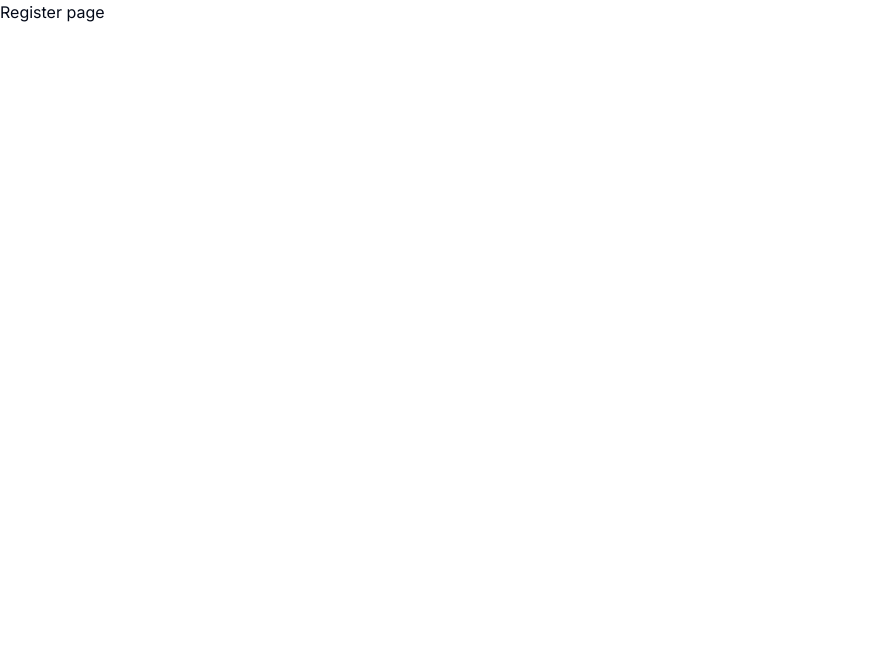
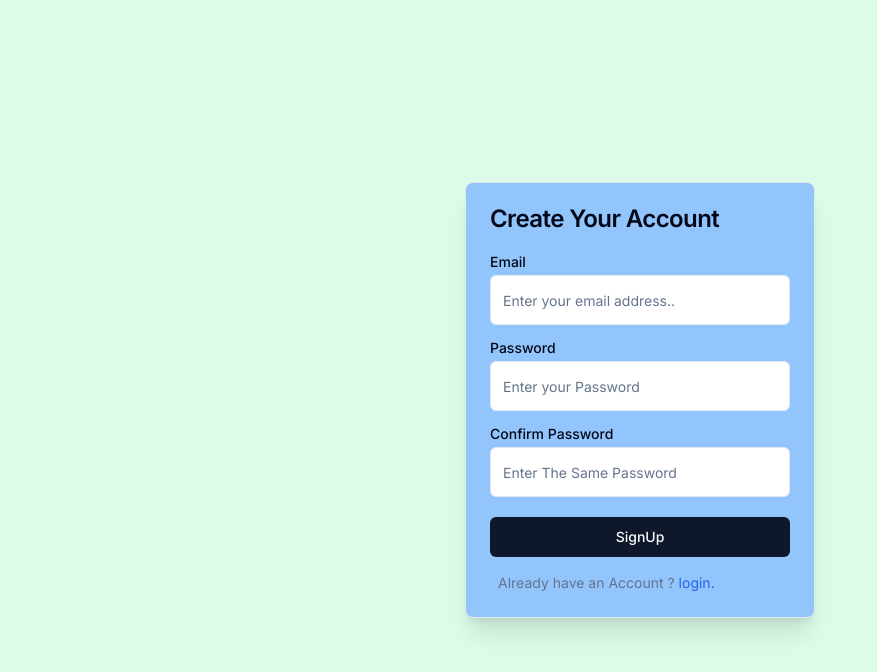
Before and after one commit to Anirbandasjoy/StayManager-Client125, a Next.js app: page /register in a window 1280 px wide. Shown: the top 672 px of the page, without its empty margins (0-877 px from the left). Built offline with nearby package versions, Linux system fonts and the light colour scheme.

Commit message:
register page

```diff
--- a/src/app/(auth)/login/page.tsx
+++ b/src/app/(auth)/login/page.tsx
@@ -13,6 +13,7 @@ import { Label } from "@/components/ui/label";
 import { toast } from "@/components/ui/use-toast";
 import { useLoginMutation } from "@/redux/api/baseApi";
 import { useRouter } from "next/navigation";
+import Link from "next/link";
 
 interface IFormInputs {
   email: string;
@@ -50,9 +51,6 @@ const Login = () => {
       <Card className="w-[350px] bg-blue-300 shadow-xl">
         <CardHeader>
           <CardTitle>Please Login</CardTitle>
-          <CardDescription>
-            Already created Account please login.
-          </CardDescription>
         </CardHeader>
         <CardContent>
           <form onSubmit={handleSubmit(onSubmit)}>
@@ -121,6 +119,9 @@ const Login = () => {
             <Button type="submit" className="w-full mt-5">
               {isLoading ? "Loading..." : "Login"}
             </Button>
+            <CardDescription className="mt-4 ms-2">
+            Have no account ? <Link href={'/register'} className="text-blue-600"> Create </Link> new Accounts
+          </CardDescription>
           </form>
         </CardContent>
       </Card>
--- a/src/app/(auth)/register/page.tsx
+++ b/src/app/(auth)/register/page.tsx
@@ -1,7 +1,167 @@
-import React from "react";
+"use client";
+import { useForm, Controller, SubmitHandler } from "react-hook-form";
+import { Button } from "@/components/ui/button";
+import {
+  Card,
+  CardContent,
+  CardDescription,
+  CardHeader,
+  CardTitle,
+} from "@/components/ui/card";
+import { Input } from "@/components/ui/input";
+import { Label } from "@/components/ui/label";
+import { toast } from "@/components/ui/use-toast";
+import { useLoginMutation } from "@/redux/api/baseApi";
+import { useRouter } from "next/navigation";
+import Link from "next/link";
+
+interface IFormInputs {
+  email: string;
+  password: string;
+}
+
 
 const Register = () => {
-  return <div>Register page</div>;
+
+  const router = useRouter();
+  const [setLogin, { data, isLoading }] = useLoginMutation();
+  const {
+    control,
+    handleSubmit,
+    formState: { errors },
+  } = useForm<IFormInputs>();
+  const onSubmit: SubmitHandler<IFormInputs> = async (data) => {
+    try {
+      await setLogin({ email: data.email, password: data.password }).unwrap();
+      toast({
+        title: "Login Successfully.",
+      });
+      router.push("/");
+    } catch (error) {
+      console.error("Failed to login:", error);
+      toast({
+        variant: "destructive",
+        title: "Invalid Creadential.",
+        description: "There was a problem with your request.",
+      });
+    }
+  };
+  console.log(data);
+
+  return (
+    <>
+      <div className="flex h-screen w-full justify-center items-center bg-green-100">
+        <Card className="w-[350px] bg-blue-300 shadow-xl">
+          <CardHeader>
+            <CardTitle>Create Your Account</CardTitle>
+          </CardHeader>
+          <CardContent>
+            <form onSubmit={handleSubmit(onSubmit)}>
+              <div className="grid w-full items-center gap-4">
+                <div className="flex flex-col space-y-1.5">
+                  <Label htmlFor="email">Email</Label>
+                  <Controller
+                    name="email"
+                    control={control}
+                    rules={{
+                      required: "Email is required",
+                      pattern: {
+                        value: /^[a-zA-Z0-9._%+-]+@[a-zA-Z0-9.-]+\.[a-zA-Z]{2,}$/,
+                        message: "Invalid email address",
+                      },
+                    }}
+                    render={({ field }) => (
+                      <>
+                        <Input
+                          {...field}
+                          id="email"
+                          placeholder="Enter your email address.."
+                          className="py-6"
+                        />
+                        {errors.email && (
+                          <span className="text-red-500 text-xs">
+                            {errors.email.message}
+                          </span>
+                        )}
+                      </>
+                    )}
+                  />
+                </div>
+                <div className="flex flex-col space-y-1.5">
+                  <Label htmlFor="password">Password</Label>
+                  <Controller
+                    name="password"
+                    control={control}
+                    rules={{
+                      required: "Password is required",
+                      pattern: {
+                        value:
+                          /^(?=.*[A-Z])(?=.*[!@#$%^&*])[A-Za-z\d!@#$%^&*]{6,}$/,
+                        message: "Invalid password. Try again",
+                      },
+                    }}
+                    render={({ field }) => (
+                      <>
+                        <Input
+                          {...field}
+                          type="password"
+                          id="password"
+                          placeholder="Enter your Password"
+                          className="py-6"
+                        />
+                        {errors.password && (
+                          <span className="text-red-500 text-xs">
+                            {errors.password.message}
+                          </span>
+                        )}
+                      </>
+                    )}
+                  />
+                </div>
+                <div className="flex flex-col space-y-1.5">
+                  <Label htmlFor="password">Confirm Password</Label>
+                  <Controller
+                    name="password"
+                    control={control}
+                    rules={{
+                      required: "Password is required",
+                      pattern: {
+                        value:
+                          /^(?=.*[A-Z])(?=.*[!@#$%^&*])[A-Za-z\d!@#$%^&*]{6,}$/,
+                        message: "Invalid password. Try again",
+                      },
+                    }}
+                    render={({ field }) => (
+                      <>
+                        <Input
+                          {...field}
+                          type="password"
+                          id="password"
+                          placeholder="Enter The Same Password"
+                          className="py-6"
+                        />
+                        {errors.password && (
+                          <span className="text-red-500 text-xs">
+                            {errors.password.message}
+                          </span>
+                        )}
+                      </>
+                    )}
+                  />
+                </div>
+              </div>
+              <Button type="submit" className="w-full mt-5">
+                {isLoading ? "Loading..." : "SignUp"}
+              </Button>
+              <CardDescription className="mt-4 ms-2">
+                Already have an Account ? <Link href={'/login'} className="text-blue-600"> login. </Link>
+              </CardDescription>
+            </form>
+          </CardContent>
+        </Card>
+      </div>
+    </>
+  )
 };
 
 export default Register;
--- a/src/app/layout.tsx
+++ b/src/app/layout.tsx
@@ -7,7 +7,7 @@ import ReduxWrapper from "@/redux/ReduxWrapper";
 const inter = Inter({ subsets: ["latin"] });
 
 export const metadata: Metadata = {
-  title: "Create Next App",
+  title: "Stay Manager",
   description: "Generated by create next app",
 };
 
```
